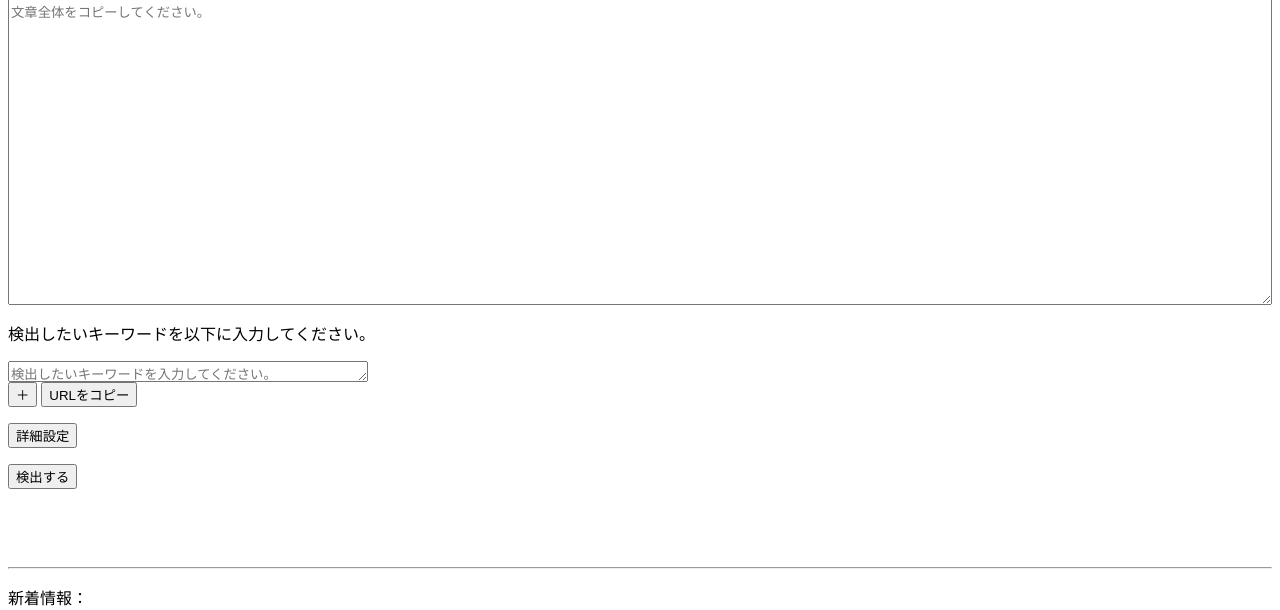
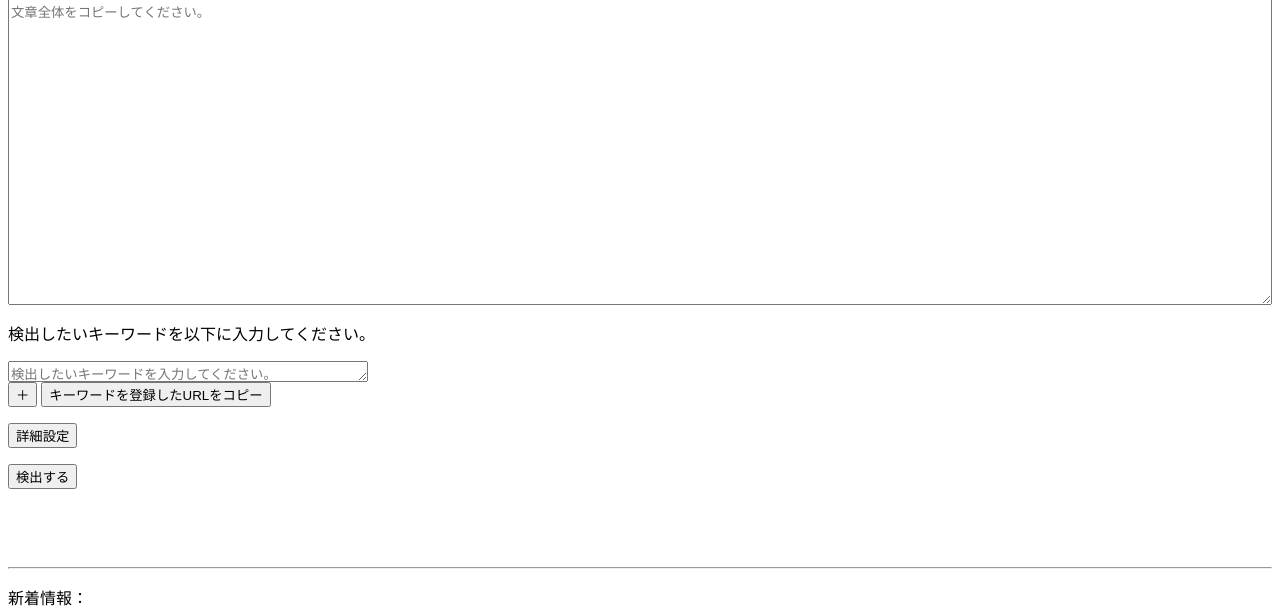
Before and after one commit to kenzotakizawa/Grepper, a Flask app: page / in a window 1280 px wide. Shown: the part 203-813 px from the top of the page. Run offline with Flask 3, Linux system fonts and the light colour scheme.

Commit message:
ボタン名称の変更

```diff
--- a/templates/index.html
+++ b/templates/index.html
@@ -34,7 +34,7 @@
         <textarea name="sequenceB" id="sequenceB" rows="1" placeholder="検出したいキーワードを入力してください。"></textarea>
       </div>
       <button onclick="addKeywordField()">＋</button>
-      <button onclick="copyUrlWithKeywords()">URLをコピー</button>
+      <button onclick="copyUrlWithKeywords()">キーワードを登録したURLをコピー</button>
       <div id="message"></div>
       <p></p>
       <button id="detailButton" onclick="toggleDetailSettings()">詳細設定</button>
```
